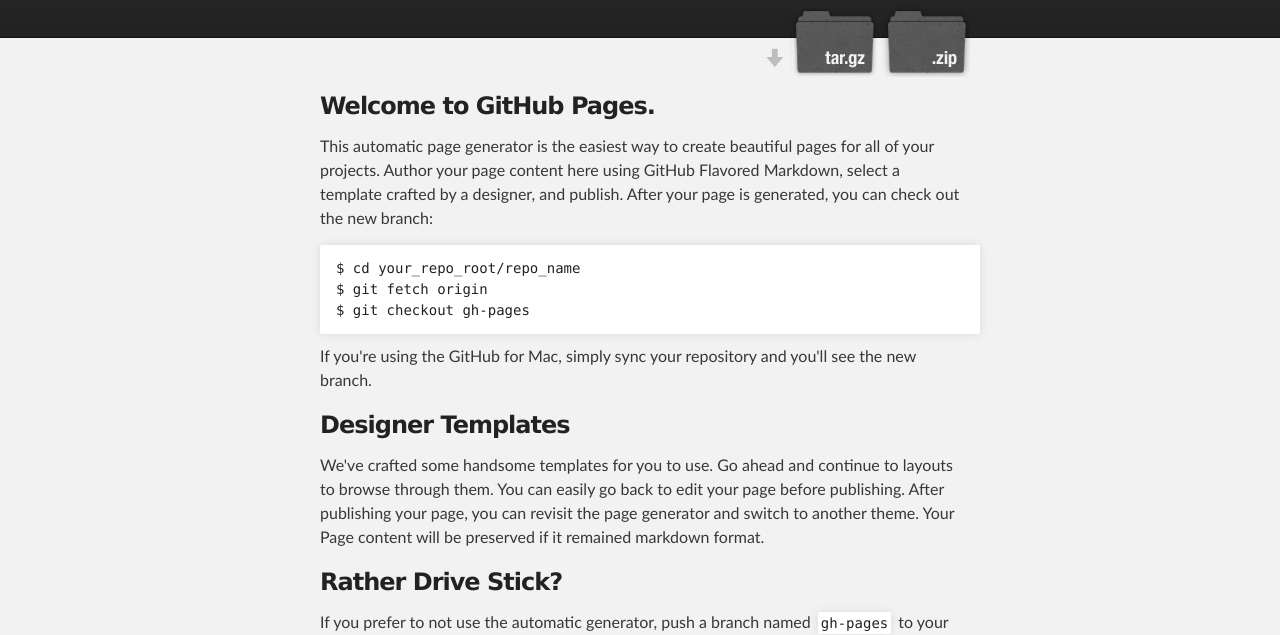
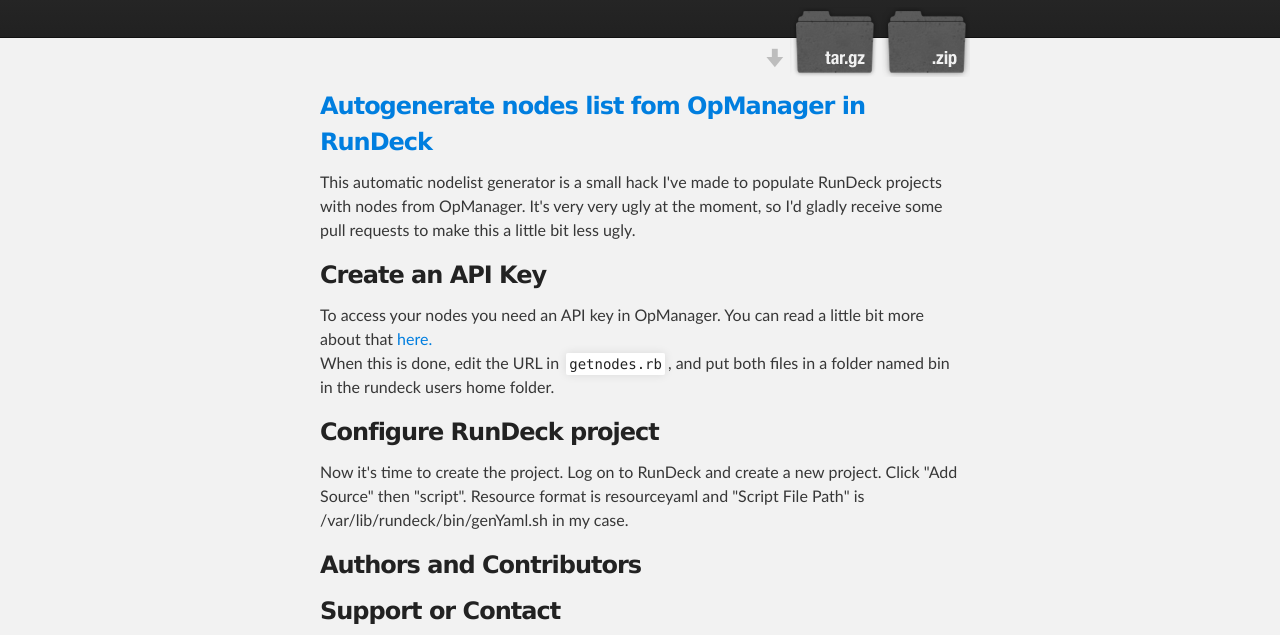
Before and after one commit to silverfisk/rundeck-opmanager, a plain HTML site: page index.html in a window 1280 px wide. Shown: the part 172-807 px from the top of the page. Drawn offline with Linux system fonts and the light colour scheme.

Commit message:
First page edit

```diff
--- a/index.html
+++ b/index.html
@@ -32,36 +32,28 @@
     <div id="main_content_wrap" class="outer">
       <section id="main_content" class="inner">
         <h3>
-<a name="welcome-to-github-pages" class="anchor" href="#welcome-to-github-pages"><span class="octicon octicon-link"></span></a>Welcome to GitHub Pages.</h3>
+<a name="disclaimer" class="anchor" href="#disclaimer"><span class="octicon octicon-link"></span>Autogenerate nodes list fom OpManager in RunDeck</a></h3>
 
-<p>This automatic page generator is the easiest way to create beautiful pages for all of your projects. Author your page content here using GitHub Flavored Markdown, select a template crafted by a designer, and publish. After your page is generated, you can check out the new branch:</p>
-
-<pre><code>$ cd your_repo_root/repo_name
-$ git fetch origin
-$ git checkout gh-pages
-</code></pre>
-
-<p>If you're using the GitHub for Mac, simply sync your repository and you'll see the new branch.</p>
+<p>This automatic nodelist generator is a small hack I've made to populate RunDeck projects with nodes from OpManager.
+It's very very ugly at the moment, so I'd gladly receive some pull requests to make this a little bit less ugly.</p>
 
 <h3>
-<a name="designer-templates" class="anchor" href="#designer-templates"><span class="octicon octicon-link"></span></a>Designer Templates</h3>
+<a name="apikey" class="anchor" href="#apikey"><span class="octicon octicon-link"></span></a>Create an API Key</h3>
 
-<p>We've crafted some handsome templates for you to use. Go ahead and continue to layouts to browse through them. You can easily go back to edit your page before publishing. After publishing your page, you can revisit the page generator and switch to another theme. Your Page content will be preserved if it remained markdown format.</p>
+<p>To access your nodes you need an API key in OpManager. You can read a little bit more about that <a href=http://help.opmanager.com/#rest_api>here.</a><br>
+When this is done, edit the URL in <code>getnodes.rb</code>, and put both files in a folder named bin in the rundeck users home folder.</p>
 
 <h3>
-<a name="rather-drive-stick" class="anchor" href="#rather-drive-stick"><span class="octicon octicon-link"></span></a>Rather Drive Stick?</h3>
+<a name="config-project" class="anchor" href="#config-project"><span class="octicon octicon-link"></span></a>Configure RunDeck project</h3>
 
-<p>If you prefer to not use the automatic generator, push a branch named <code>gh-pages</code> to your repository to create a page manually. In addition to supporting regular HTML content, GitHub Pages support Jekyll, a simple, blog aware static site generator written by our own Tom Preston-Werner. Jekyll makes it easy to create site-wide headers and footers without having to copy them across every page. It also offers intelligent blog support and other advanced templating features.</p>
+<p>Now it's time to create the project. Log on to RunDeck and create a new project. Click "Add Source" then "script". Resource format is resourceyaml and "Script File Path" is /var/lib/rundeck/bin/genYaml.sh in my case.</p>
 
 <h3>
 <a name="authors-and-contributors" class="anchor" href="#authors-and-contributors"><span class="octicon octicon-link"></span></a>Authors and Contributors</h3>
 
-<p>You can <a href="https://github.com/blog/821" class="user-mention">@mention</a> a GitHub username to generate a link to their profile. The resulting <code>&lt;a&gt;</code> element will link to the contributor's GitHub Profile. For example: In 2007, Chris Wanstrath (<a href="https://github.com/defunkt" class="user-mention">@defunkt</a>), PJ Hyett (<a href="https://github.com/pjhyett" class="user-mention">@pjhyett</a>), and Tom Preston-Werner (<a href="https://github.com/mojombo" class="user-mention">@mojombo</a>) founded GitHub.</p>
-
 <h3>
 <a name="support-or-contact" class="anchor" href="#support-or-contact"><span class="octicon octicon-link"></span></a>Support or Contact</h3>
 
-<p>Having trouble with Pages? Check out the documentation at <a href="http://help.github.com/pages">http://help.github.com/pages</a> or contact <a href="mailto:support@github.com">support@github.com</a> and we’ll help you sort it out.</p>
       </section>
     </div>
 
@@ -75,5 +67,15 @@ $ git checkout gh-pages
 
 
 
+<script>
+  (function(i,s,o,g,r,a,m){i['GoogleAnalyticsObject']=r;i[r]=i[r]||function(){
+  (i[r].q=i[r].q||[]).push(arguments)},i[r].l=1*new Date();a=s.createElement(o),
+  m=s.getElementsByTagName(o)[0];a.async=1;a.src=g;m.parentNode.insertBefore(a,m)
+  })(window,document,'script','//www.google-analytics.com/analytics.js','ga');
+
+  ga('create', 'UA-51195909-1', 'proppen.github.io');
+  ga('send', 'pageview');
+
+</script>
   </body>
 </html>
```
